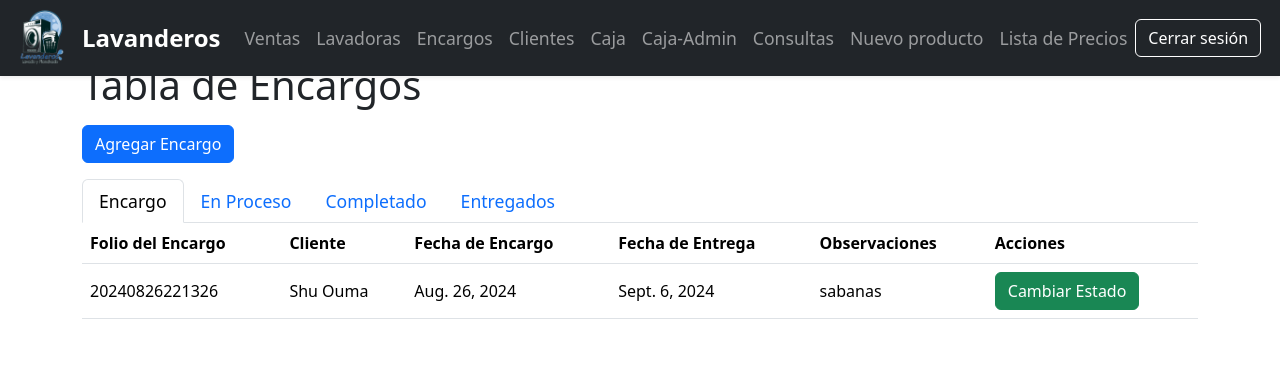
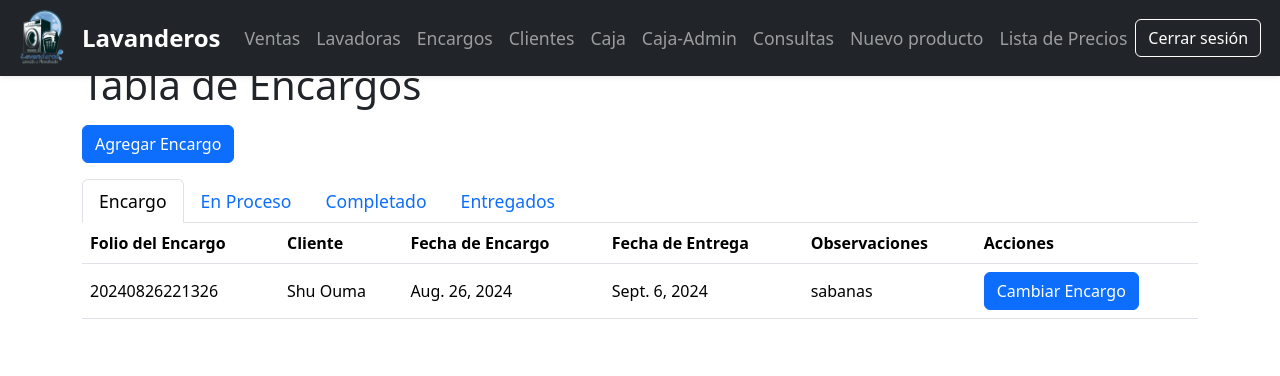
Before and after one commit to AsafArevir/Lavanderos, a Django app: page /encargos/ in a window 1280 px wide. Shown: the top 376 px of the page. Run offline with Django 5.2, Linux system fonts and the light colour scheme; a user stored in the database is signed in; data comes from the database, SQL or seed files in the repository; both versions use the stored data as it was before the commit; some libraries are stand-ins or nearby versions.

Commit message:
Nuevas funciones

```diff
--- a/pos/models.py
+++ b/pos/models.py
@@ -49,7 +49,7 @@ class Encargo(models.Model):
     ingreso = models.DecimalField(max_digits=10, decimal_places=2)
     forma_pago = models.CharField(max_length=20, choices=OPCION_PAGO, default='Efectivo')
     usuario = models.ForeignKey(User, on_delete=models.CASCADE, default=1)
-    entregado = models.BooleanField(default=False)
+    #entregado = models.BooleanField(default=False)
     observaciones = models.TextField(blank=True, null=True)
 
 # Tabla activacion
--- a/pos/templates/encargos.html
+++ b/pos/templates/encargos.html
@@ -85,7 +85,7 @@
                             <td>{{ encargo.observaciones }}</td>
                             <!--<td><button class="btn-cambiar-proceso btn btn-success" data-id="{{ encargo.id }}">Cambiar Estado</button></td>-->
                             <td>
-                                <button class="btn-cambiar btn btn-success" data-id="{{ encargo.id }}">Cambiar Estado</button>
+                                <button class="btn-cambiar-encargo btn btn-primary" data-id="{{ encargo.id }}">Cambiar Encargo</button>
                             </td>
                         </tr>
                         {% endfor %}
@@ -120,7 +120,7 @@
                             <td>{{ encargo.observaciones }}</td>
                             <td>
                                <!-- <button class="btn-cambiar-completado btn btn-success" data-id="{{ encargo.id }}">Cambiar Estado</button>-->
-                                <button class="btn-cambiar btn btn-success" data-id="{{ encargo.id }}">Cambiar Estado</button>
+                                <<button class="btn-cambiar-encargo btn btn-primary" data-id="{{ encargo.id }}">Cambiar Encargo</button>
                             </td>
                         </tr>
                         {% endfor %}
@@ -160,7 +160,7 @@
                                 {% endif %}
                             </td>
                             <td>
-                                <button class="btn-cambiar btn btn-success" data-id="{{ encargo.id }}">Cambiar Estado</button>
+                                <button class="btn-cambiar-encargo btn btn-primary" data-id="{{ encargo.id }}">Cambiar Encargo</button>
                             </td>
                         </tr>
                         {% endfor %}
@@ -222,44 +222,7 @@
     </div>
 
     <!-- Seccion de los modal para el funcionamiento de la pagina -->
-
     <!-- Modal para cambiar estado -->
-    <div class="modal fade" id="alteraestado" tabindex="-1" aria-labelledby="alteraestadoLabel" aria-hidden="true">
-        <div class="modal-dialog">
-
-        <div class="modal-content">
-
-            <div class="modal-header">
-                <h5 class="modal-title" id="alteraestadoLabel">Cambiar Estado</h5>
-                <button type="button" class="btn-close" data-bs-dismiss="modal" aria-label="Close"></button>
-            </div>
-
-
-            <div class="modal-body">
-                <form id="formEstado">
-
-                    <div class="mb-3">
-                        <label for="selectEstado" class="form-label">Seleccione el nuevo estado</label>
-                        <select class="form-select" id="selectEstado">
-                            <option value="ENCARGO">Encargo</option>
-                            <option value="EN_PROCESO">En Proceso</option>
-                            <option value="COMPLETADO">Completado</option>
-                            <option value="ENTREGADO">Entregado</option>
-                        </select>
-                    </div>
-
-                    <button type="submit" class="btn btn-secondary" data-dismiss="modal">Cancelar</button>
-                    <button type="submit" class="btn btn-primary">Aceptar</button>
-
-                </form>
-
-            </div>
-
-        </div>
-    </div>
-
-
-    <!-- Modal para cambiar el estado de entrega del encargo -->
     <div class="modal fade" id="CambiarEstado" tabindex="-1" aria-labelledby="CambiarEstadoLabel" aria-hidden="true">
         <div class="modal-dialog">
 
@@ -273,11 +236,13 @@
                 <div class="modal-body">
                     <form id="CambiarEstado">
 
-                        <div class="mb-3">
-                            <label for="estadoEntrega" class="form-label">Estado de Entrega</label>
-                            <select class="form-select" id="estadoEntrega">
-                                <option value="no_entregado">No entregado</option>
-                                <option value="entregado">Entregado</option>
+                        <div class="mb-3" id="choseeContainer">
+                            <label for="selectEstado" class="form-label">Seleccione el nuevo estado</label>
+                            <select class="form-select" id="selectEstadot" name="estado">
+                                <option value="ENCARGO">Encargo</option>
+                                <option value="EN_PROCESO">En Proceso</option>
+                                <option value="COMPLETADO">Completado</option>
+                                <option value="ENTREGADO">Entregado</option>
                             </select>
                         </div>
 
@@ -480,74 +445,7 @@
                 .catch(error => console.error('Error:', error));
             });
 
-            // Cambio de estado
-            $('.btn-cambiar').on('click', function() {
-                const encargoId = $(this).data('id');
-                const modal = $('#alteraestado');
-                modal.modal('show');
-
-                $.ajax({
-                    type: 'GET',
-                    url: '/cambio-de-estadoP/' + encargoId + '/',
-                    success: function(response) {
-                        console.log(response)
-                    },
-                    error: function(xhr, errmsg, err) {
-                        console.error('Error en la petición:', errmsg);
-                    }
-                });
-
-                $('#formEstado').off('submit').on('submit', function(e) {
-                    e.preventDefault();
-
-                    const estadoP = $('#selectEstado').val();
-
-                    $.ajax({
-                        type: 'POST',
-                        url: '/cambio-de-estadoP/' + encargoId + '/',
-                        data: {
-                            estado: estadoP,
-                            csrfmiddlewaretoken: '{{ csrf_token }}'
-                        },
-                        success: function(response) {
-                            modal.modal('hide');
-                            showToast('Encargo actualizado', 'success');
-                            setTimeout(() => location.reload(), 3000);
-                        },
-                        error: function(xhr, errmsg, err) {
-                            console.log(xhr.status + ": " + xhr.responseText);
-                            showToast('Error al actualizar el encargo', 'error');
-                        }
-
-                    });
-                });
-
-            });
-
-            /*$('.btn-cambiar-entregado').on('click', function() {
-                const encargoId = $(this).data('id');
-
-                $.ajax({
-                    type: 'POST',
-                    url: '/cambiar-estado-entregado/' + encargoId + '/',
-                    data: {
-                        csrfmiddlewaretoken: '{{ csrf_token }}'
-                    },
-                    success: function(response) {
-                        if (response.success) {
-                            showToast('Estado cambiado a Completado', 'success');
-                            setTimeout(() => location.reload(), 2000);
-                        } else {
-                            showToast('Error al cambiar el estado: ' + response.message, 'error');
-                        }
-                    },
-                    error: function() {
-                        showToast('Error en la solicitud', 'error');
-                    }
-                });
-            });*/
-
-            // Validacion de los datos de encargo
+            // Validación de los datos de encargo
             $('.btn-cambiar-encargo').on('click', function() {
                 const encargoId = $(this).data('id');
                 const modal = $('#CambiarEstado');
@@ -558,12 +456,24 @@
                     url: '/cambiar-estado-encargo/' + encargoId + '/',
                     success: function(response) {
                         const adeudo = response.adeudo;
+                        const estado = response.estado;
                         $('#estadoPago').val(adeudo);
 
                         if (adeudo > 0) {
                             $('#nuevoAdeudoContainer').show();
                         } else {
                             $('#nuevoAdeudoContainer').hide();
+                        }
+
+
+                        if (estado === 'ENTREGADO') {
+                            $('#choseeContainer').hide();
+                            $('#nuevoAdeudoContainer').show();
+                            $('#estadoPagoContainer').show();
+                        } else {
+                            $('#choseeContainer').show();
+                            $('#nuevoAdeudoContainer').hide();
+                            $('#estadoPagoContainer').hide();
                         }
                     },
                     error: function(xhr, errmsg, err) {
@@ -573,17 +483,20 @@
 
                 $('#CambiarEstado').off('submit').on('submit', function(e) {
                     e.preventDefault();
+
                     const nuevoAdeudo = parseFloat($('#nuevoAdeudo').val()) || 0;
                     const estadoPago = parseFloat($('#estadoPago').val());
-                    const entregado = $('#estadoEntrega').val() === 'entregado';
+                    const estadoSeleccionado = $('#selectEstadot').val();
+                    const entregado = estadoSeleccionado === 'ENTREGADO';
 
-                    const adeudoFinal = estadoPago - nuevoAdeudo;
+                    // Solo calculamos nuevo adeudo si estamos en estado 'ENTREGADO'
+                    const adeudoFinal = estadoSeleccionado === 'ENTREGADO' ? estadoPago - nuevoAdeudo : estadoPago;
 
                     $.ajax({
                         type: 'POST',
                         url: '/cambiar-estado-encargo/' + encargoId + '/',
                         data: {
-                            entregado: entregado,
+                            estado: estadoSeleccionado,
                             ingreso: nuevoAdeudo,
                             nuevo_adeudo: adeudoFinal,
                             csrfmiddlewaretoken: '{{ csrf_token }}'
@@ -597,10 +510,11 @@
                             console.log(xhr.status + ": " + xhr.responseText);
                             showToast('Error al actualizar el encargo', 'error');
                         }
-
                     });
                 });
+
             });
+
 
             function showToast(message, type) {
                 const toastBody = document.getElementById('toastBody');
--- a/pos/views.py
+++ b/pos/views.py
@@ -159,23 +159,32 @@ def cambio_de_estadoP(request, encargo_id):
 @csrf_exempt
 def cambiar_estado_encargo(request, encargo_id):
     if request.method == 'POST':
-        entregado = request.POST.get('entregado') == 'true'
-        nuevo_adeudo = float(request.POST.get('nuevo_adeudo'))
-        anticipo = request.POST.get('ingreso')
+        estado = request.POST.get('estado', '')  # Asegúrate de que este campo coincida con el del formulario
+        nuevo_adeudo = float(request.POST.get('nuevo_adeudo', 0))  # Valor por defecto de 0
+        anticipo = float(request.POST.get('ingreso', 0))  # Valor por defecto de 0
+
+        # Imprime los datos recibidos en el log del servidor
+        print(f"Estado recibido: {estado}")
+        print(f"Nuevo Adeudo recibido: {nuevo_adeudo}")
+        print(f"Anticipo recibido: {anticipo}")
 
         encargo = get_object_or_404(Encargo, id=encargo_id)
-        encargo.entregado = entregado
-        encargo.adeudo = nuevo_adeudo
-        encargo.ingreso = anticipo
+
+        # Actualiza el estado del encargo
+        encargo.estado = estado
+
+        if estado == 'ENTREGADO':
+            encargo.adeudo = nuevo_adeudo
+            encargo.ingreso = anticipo
+        else:
+            # Solo actualiza el ingreso, no el adeudo, si el estado no es 'ENTREGADO'
+            encargo.ingreso = anticipo
+
         encargo.save()
 
-        # Actualizar ControlPagoEncargos
-        control_pago_encargo = get_object_or_404(ControlPagoEncargos, encargo=encargo_id)
-        # control_pago_encargo, created = ControlPagoEncargos.objects.get_or_create(encargo=encargo)
-
+        # Actualiza ControlPagoEncargos
+        control_pago_encargo = get_object_or_404(ControlPagoEncargos, encargo=encargo)
         if anticipo != 0:
-            control_pago_encargo.fecha_entregado = timezone.now().date()
-        else:
             control_pago_encargo.fecha_entregado = timezone.now().date()
 
         control_pago_encargo.save()
@@ -184,10 +193,11 @@ def cambiar_estado_encargo(request, encargo_id):
 
     elif request.method == 'GET':
         encargo = get_object_or_404(Encargo, id=encargo_id)
-        return JsonResponse({'adeudo': encargo.adeudo})
+        return JsonResponse({'adeudo': encargo.adeudo, 'estado': encargo.estado})
 
     else:
         return JsonResponse({'success': False, 'message': 'Método no permitido'}, status=405)
+
 
 @csrf_exempt
 def guardar_encargo(request):
@@ -215,7 +225,7 @@ def guardar_encargo(request):
                 adeudo=adeudo,
                 ingreso=ingreso,
                 usuario=request.user,
-                entregado=False,
+                #entregado=False,
                 observaciones=observaciones,
                 forma_pago=forma_pago
             )
```
Also changed, not shown: db.sqlite3, pos/migrations/0034_remove_encargo_entregado.py (added).
